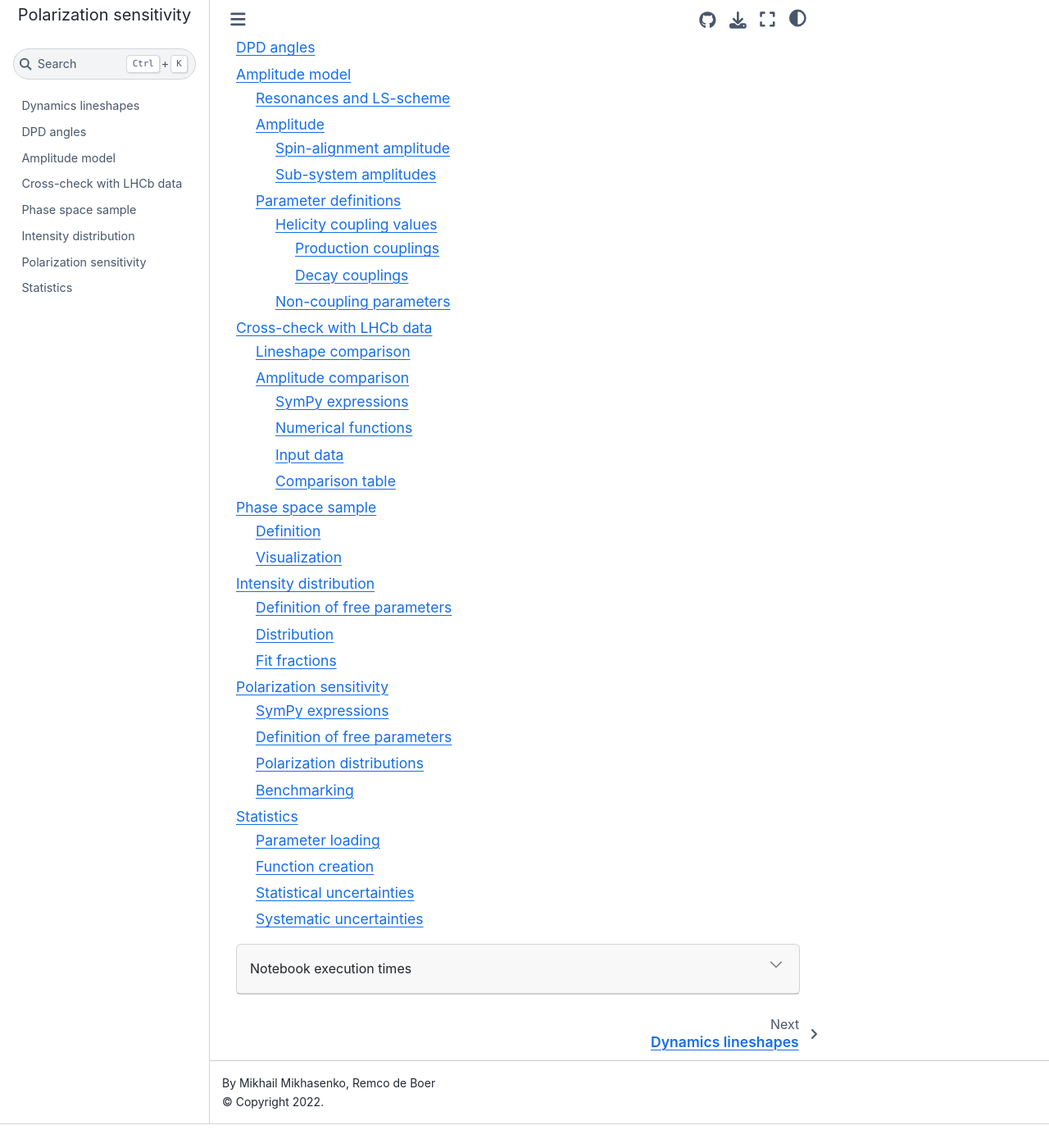
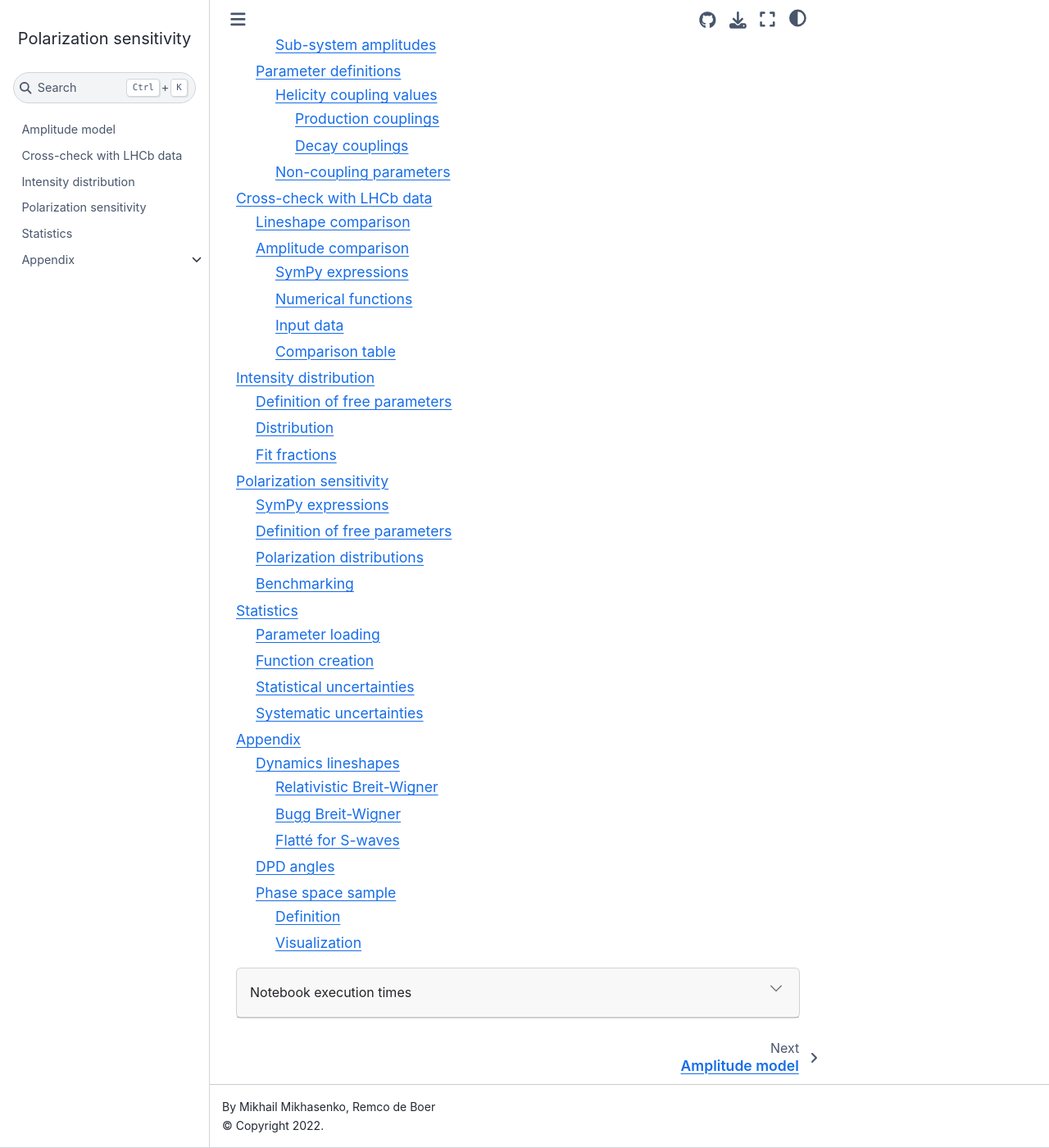
Before and after one commit to ComPWA/polarimetry, a Sphinx documentation site: the page built from docs/index.md, in a window 1280 px wide and 1400 px high, scrolled down 217 px. Shown: the whole window at 82% size. Built offline with Sphinx 7.4.7 and the Sphinx Book theme 1.1.4, drawn with Linux system fonts in a browser that asks for light colours; pages that are not in the unit, such as notebooks, are missing from menus; before the commit the page ends 1588 px from its top, so only the background shows below that; some of the changed text lies outside the part shown.

Commit message:
docs: create Appendix folder

````diff
--- a/docs/index.md
+++ b/docs/index.md
@@ -1,14 +1,12 @@
 # Polarization sensitivity
 
 ```{toctree}
-dynamics
-angles
 amplitude-model
 cross-check
-phase-space
 intensity
 polarization
 statistics
+appendix
 API <api/polarization>
 ```
 
````
Also changed, not shown: docs/appendix.md (added, +7 -0 lines), docs/amplitude-model.ipynb, docs/appendix/angles.ipynb (renamed from docs/angles.ipynb), docs/appendix/dynamics.ipynb (renamed from docs/dynamics.ipynb), docs/appendix/phase-space.ipynb (renamed from docs/phase-space.ipynb), 1 other file.
